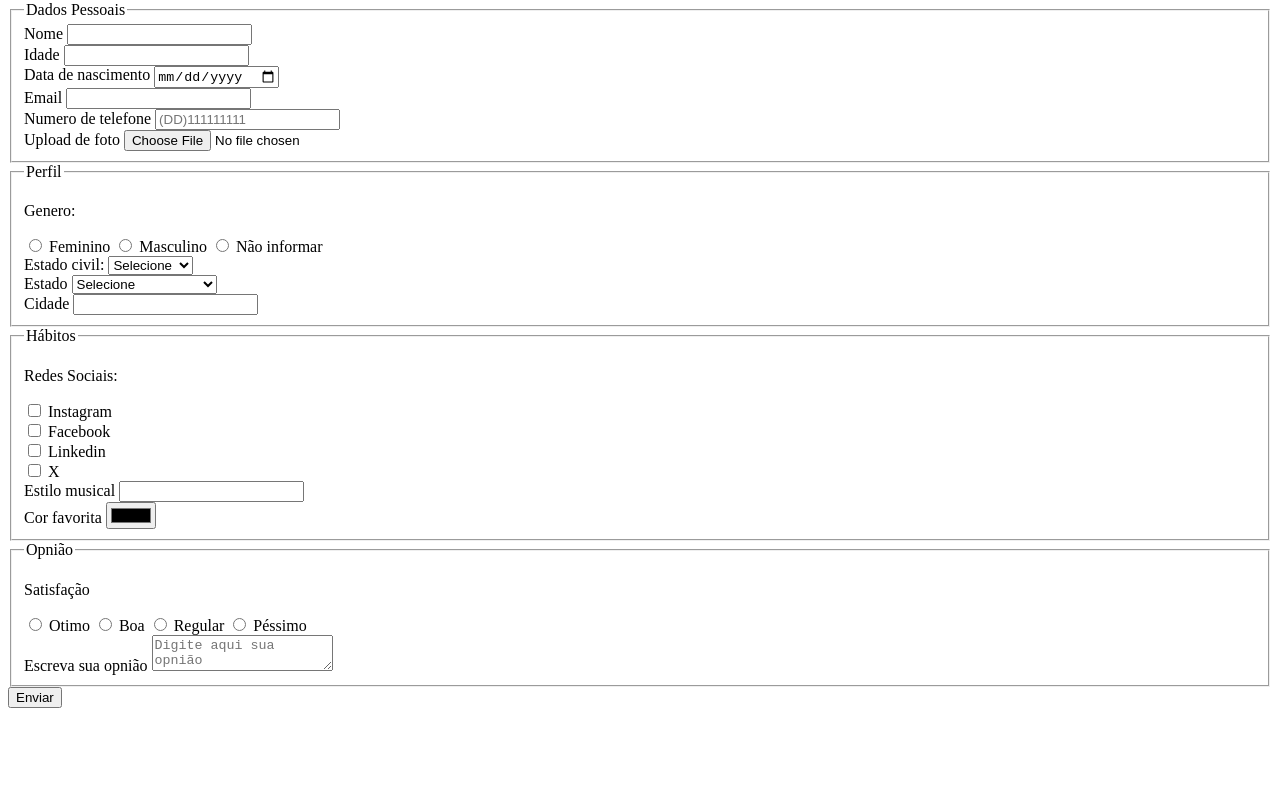
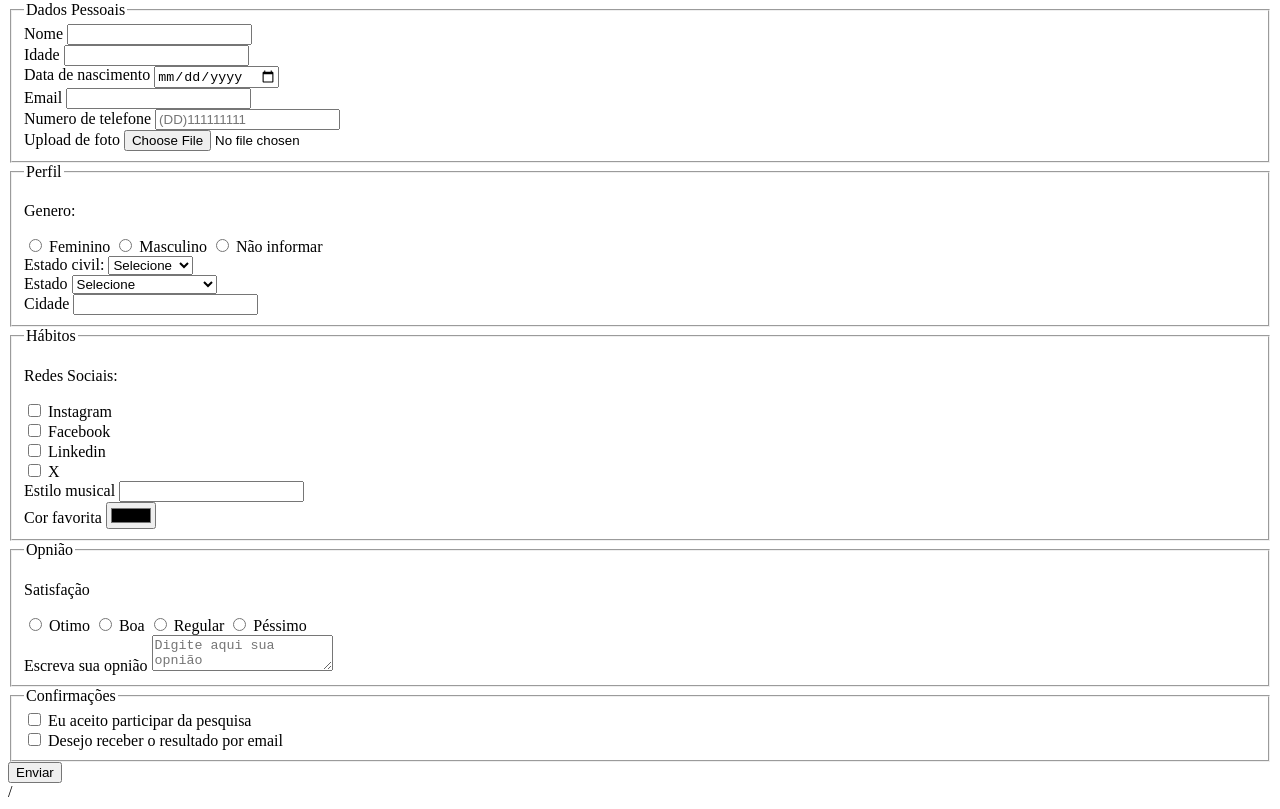
Before and after one commit to srjeniferschuster-byte/Pesquisa-Culturama, a plain HTML site: page index.html in a window 1280 px wide. Shown: the part 79-888 px from the top of the page. Before the commit the page ends 800 px from the top, so only its background shows below. Drawn offline with Linux system fonts and the light colour scheme.

```diff
--- a/index.html
+++ b/index.html
@@ -159,6 +159,15 @@
 
             </fieldset>
 
+            <fieldset>
+                <legend>Confirmações</legend>
+                <input type="checkbox" name="userLgpd" id="userLgdpTerra" value="accepted" required>
+                <label for="userLgpdTerra">Eu aceito participar da pesquisa</label><br>
+
+                <input type="checkbox" name="userGetResult" id="getResult" value="accepted">
+                <label for="userLgpdTerra">Desejo receber o resultado por email</label><br>
+            </fieldset>
+
 
 
 
@@ -170,4 +179,4 @@
     </section>
 
 </body>
-</html>
+</html>/
```
